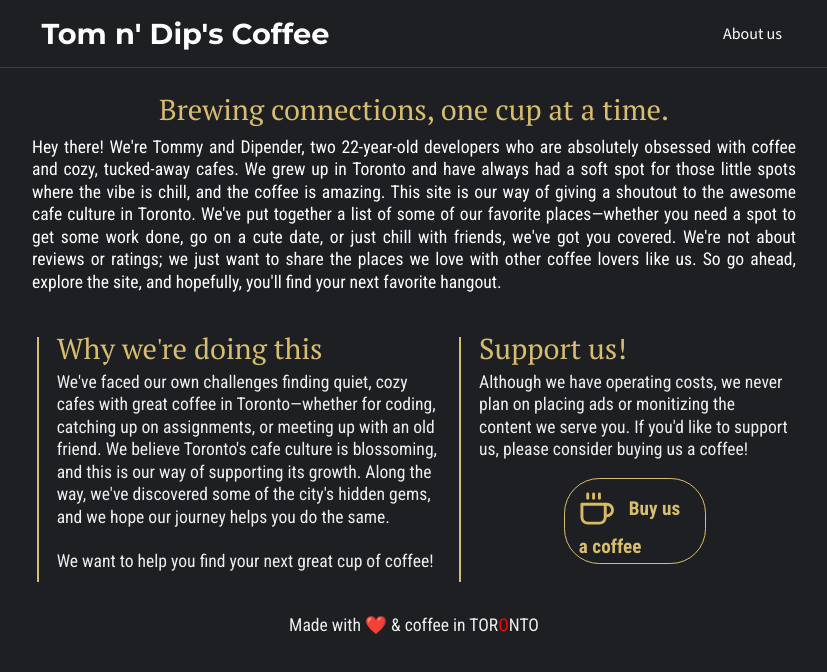
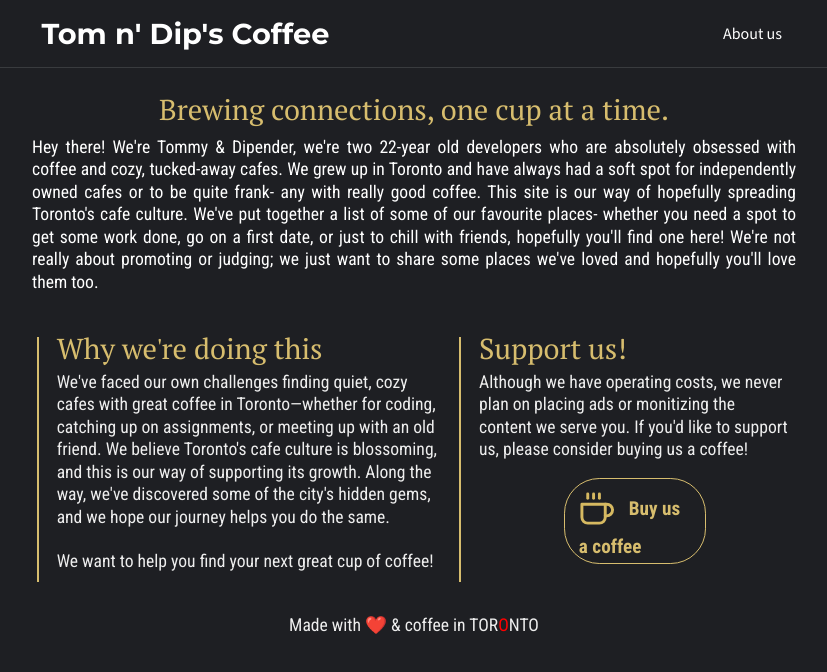
Before and after one commit to Tommy-Guo/TomnDipsCoffee, a Next.js app: page /aboutus in a window 1280 px wide. Shown: the top 672 px of the page, without its empty margins (226-1053 px from the left). Built offline with nearby package versions, Linux system fonts and the light colour scheme; a web font is replaced by a local one.

Commit message:
Revisions & Changes

```diff
--- a/app/aboutus/page.js
+++ b/app/aboutus/page.js
@@ -7,8 +7,8 @@ const pt_serif = PT_Serif({ subsets: ['latin'], weight: '400' })
 
 
 export const metadata = {
-  title: "Tom & Dips Coffee - About Us",
-  description: "Tom & Dips Coffee about us",
+    title: "Tom & Dips Coffee - About Us",
+    description: "Tom & Dips Coffee about us",
 };
 
 
@@ -40,19 +40,15 @@ export default function aboutus() {
                     </td> */}
                 </tr>
                 <tr className={styles.justify}>
-                    Hey there! We&apos;re Tommy and Dipender, two 22-year-old developers who are absolutely obsessed with coffee and cozy, tucked-away cafes. We grew up in Toronto and have always had a soft spot for those little spots where the vibe is chill, and the coffee is amazing.
-
-                    This site is our way of giving a shoutout to the awesome cafe culture in Toronto. We&apos;ve put together a list of some of our favorite places—whether you need a spot to get some work done, go on a cute date, or just chill with friends, we&apos;ve got you covered.
-
-                    We&apos;re not about reviews or ratings; we just want to share the places we love with other coffee lovers like us. So go ahead, explore the site, and hopefully, you&apos;ll find your next favorite hangout.
+                    Hey there! We&apos;re Tommy & Dipender, we&apos;re two 22-year old developers who are absolutely obsessed with coffee and cozy, tucked-away cafes. We grew up in Toronto and have always had a soft spot for independently owned cafes or to be quite frank- any with really good coffee. This site is our way of hopefully spreading Toronto&apos;s cafe culture. We&apos;ve put together a list of some of our favourite places- whether you need a spot to get some work done, go on a first date, or just to chill with friends, hopefully you&apos;ll find one here! We&apos;re not really about promoting or judging; we just want to share some places we&apos;ve loved and hopefully you&apos;ll love them too.
                 </tr>
             </table>
             <div className={styles.break}></div>
             <div className={styles.whyDiv}>
                 <p className={styles.divTitle}>Why we&apos;re doing this</p>
                 We&apos;ve faced our own challenges finding quiet, cozy cafes with great coffee in Toronto—whether for coding, catching up on assignments, or meeting up with an old friend. We believe Toronto&apos;s cafe culture is blossoming, and this is our way of supporting its growth. Along the way, we&apos;ve discovered some of the city&apos;s hidden gems, and we hope our journey helps you do the same.
-                        <br/><br/>
-                        We want to help you find your next great cup of coffee!
+                <br /><br />
+                We want to help you find your next great cup of coffee!
             </div>
             <div className={styles.supportDiv}>
                 <p className={styles.divTitle}>Support us!</p>
--- a/components/Map/Map.js
+++ b/components/Map/Map.js
@@ -109,7 +109,7 @@ const Map = ({ scrollableSectionRef }) => {
 
   return (
     <div id="map" className={styles.map}>
-      <button onClick={handleLocation} className={styles.floating_button}><FontAwesomeIcon icon={faLocationDot} /></button>
+      <button onClick={handleLocation} className={styles.floating_button} alt="Add your location!"><FontAwesomeIcon icon={faLocationDot} /></button>
     </div>
   );
 };
```
